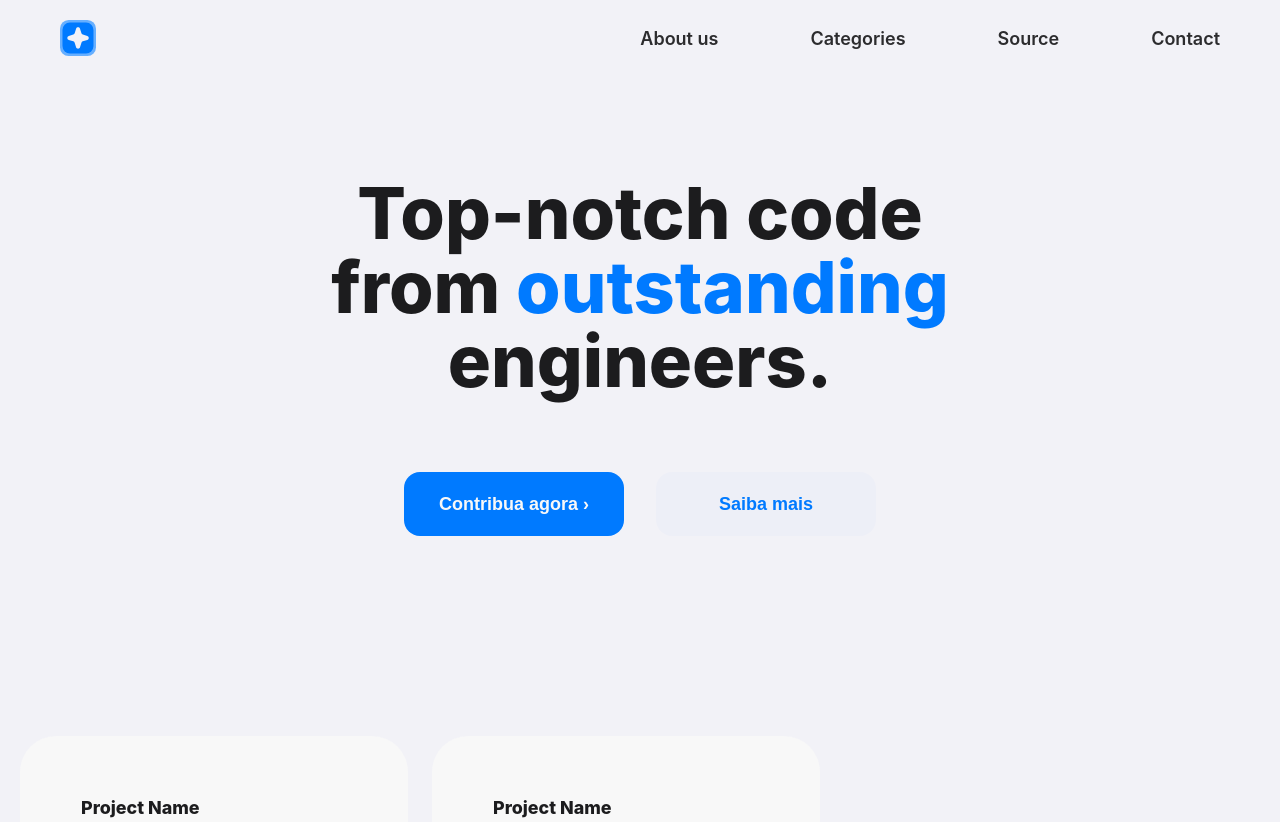
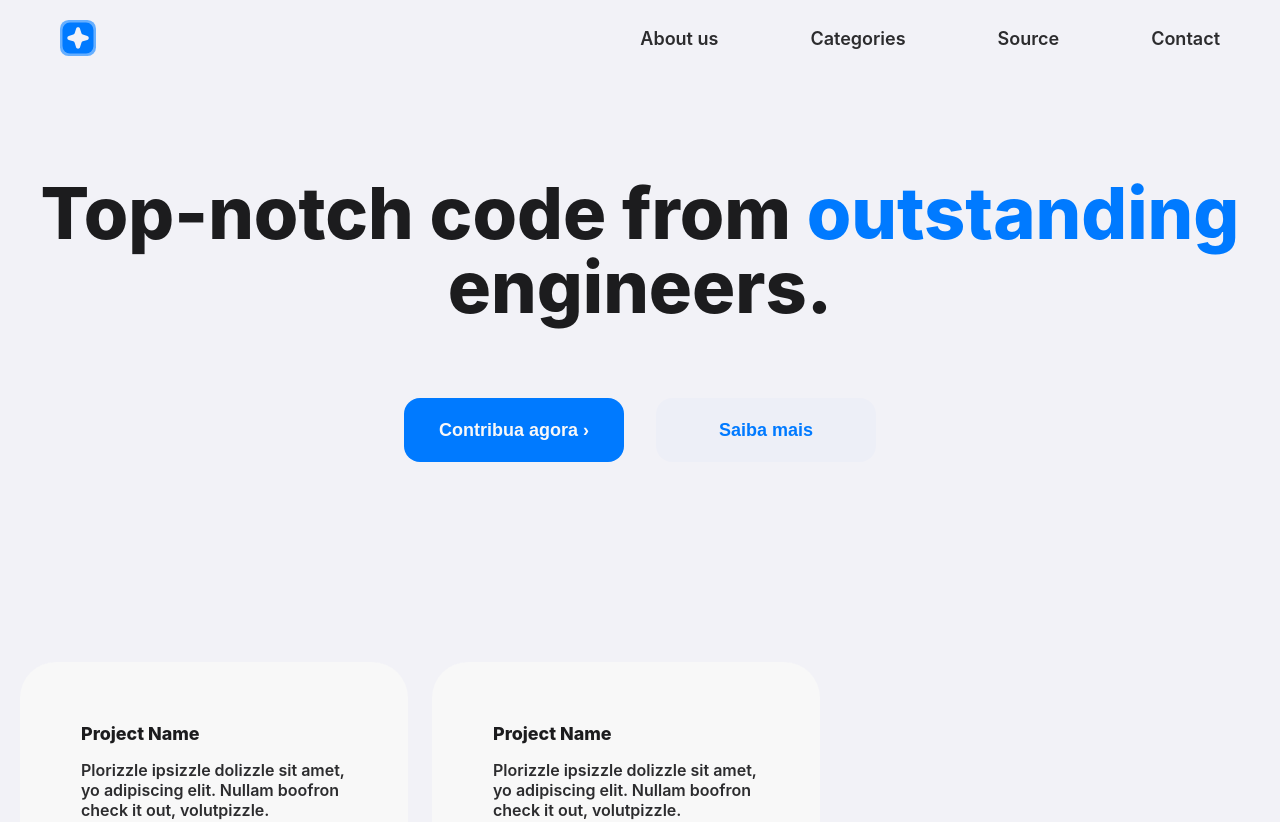
Before and after one commit to tiagoliveira555/petrichor-website, a Next.js app: page / in a window 1280 px wide. Shown: the top 822 px of the page. Built offline with nearby package versions, Linux system fonts and the light colour scheme.

Commit message:
changing title sizing

```diff
--- a/src/pages/styles.ts
+++ b/src/pages/styles.ts
@@ -1,7 +1,7 @@
 import styled from "styled-components";
 
 export const Title = styled.h1`
-  width: 40rem;
+  min-width: 40rem;
   line-height: 74px;
 
   font-size: 72px;
```
